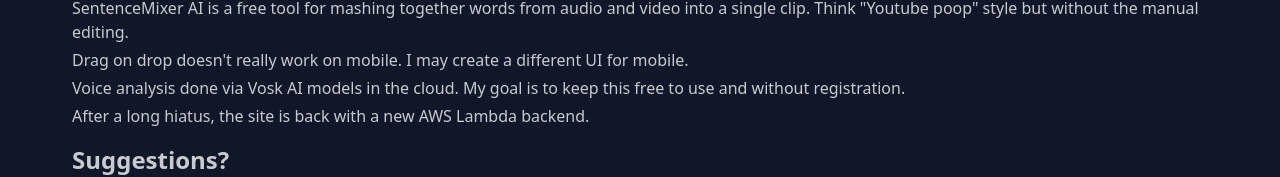
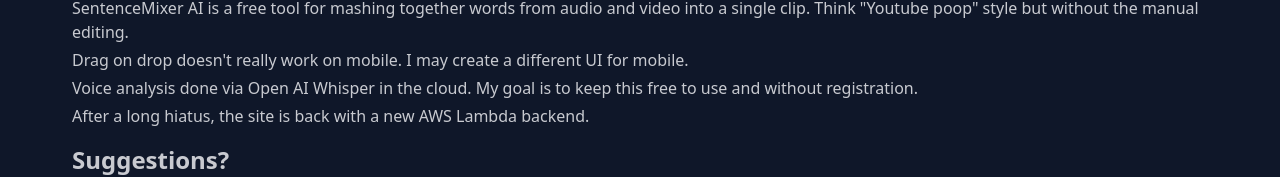
Before and after one commit to stephenswetonic/ytpai, a SvelteKit app: page /about in a window 1280 px wide. Shown: the part 169-346 px from the top of the page. Built offline with nearby package versions, Linux system fonts and the light colour scheme.

Commit message:
Readme updates

```diff
--- a/src/routes/about/+page.svelte
+++ b/src/routes/about/+page.svelte
@@ -3,7 +3,7 @@
 
     <div class="my-1">SentenceMixer AI is a free tool for mashing together words from audio and video into a single clip. Think "Youtube poop" style but without the manual editing.</div>
     <div>Drag on drop doesn't really work on mobile. I may create a different UI for mobile.</div>
-    <div class="my-1">Voice analysis done via Vosk AI models in the cloud. My goal is to keep this free to use and without registration.</div>
+    <div class="my-1">Voice analysis done via Open AI Whisper in the cloud. My goal is to keep this free to use and without registration.</div>
     <div class="my-1">After a long hiatus, the site is back with a new AWS Lambda backend.</div>
 
     <div class="my-4 text-2xl font-bold tracking-light text-base-content">Suggestions?</div>
```
Also changed, not shown: 1 other file (tests, documents, lock files or other folders).
